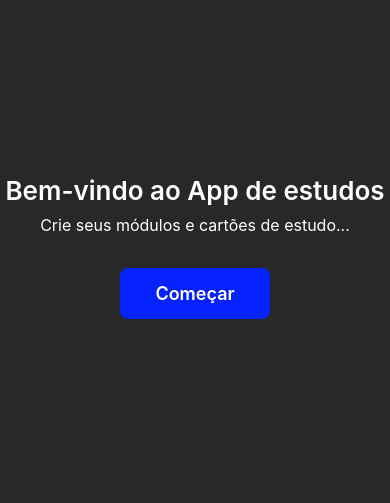
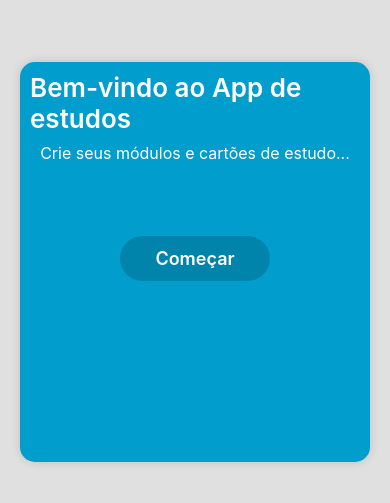
Before and after one commit to sampaio-fernando/App_React-Native, a React Native app in the folder app-react/: screen /telaLogin in a window 390 px wide. Shown: the part 205-708 px from the top of the page. Built offline with nearby package versions, Linux system fonts and the light colour scheme.

Commit message:
ajustes-finais

```diff
--- a/app-react/screens/Flashcards.js
+++ b/app-react/screens/Flashcards.js
@@ -165,7 +165,7 @@ export default function TelaFlashcards({ route, navigation }) {
                 >
                   {isCorrect ? "✔ Resposta Correta!" : "✘ Resposta Errada"}
                 </Text>
-                <Text style={{ marginTop: 10, color: "white" }}>
+                <Text style={{ marginTop: 10 }}>
                   Correto: {flashcards[currentIndex].back}
                 </Text>
               </View>
@@ -220,7 +220,7 @@ const styles = StyleSheet.create({
   container: {
     flex: 1,
     padding: 20,
-    backgroundColor: "#282828ff",
+    backgroundColor: "#80bed1ff",
   },
 
   title: {
@@ -240,8 +240,8 @@ const styles = StyleSheet.create({
     borderRadius: 12,
     paddingHorizontal: 15,
     marginBottom: 12,
-    backgroundColor: "#2C2C2C",
-    color: "white",
+    backgroundColor: "#eeededff",
+    color: "black",
     fontSize: 17,
   },
   // BOTÕES PADRÃO
@@ -275,7 +275,7 @@ const styles = StyleSheet.create({
     borderRadius: 12,
     marginBottom: 15,
     alignItems: "center",
-    backgroundColor: "#2C2C2C",
+    backgroundColor: "#eee4e4ff",
 
     // Sombras
     elevation: 3,
@@ -288,13 +288,13 @@ const styles = StyleSheet.create({
   front: {
     fontSize: 20,
     fontWeight: "bold",
-    color: "#FFFFFF",
+    color: "#000000ff",
     textAlign: "center",
   },
 
   back: {
     fontSize: 18,
-    color: "#CCCCCC",
+    color: "#212121ff",
     marginTop: 10,
     textAlign: "center",
   },
@@ -313,8 +313,6 @@ const styles = StyleSheet.create({
     borderRadius: 12,
     marginBottom: 12,
     alignItems: "center",
-
-    // Sombras
     elevation: 2,
     shadowColor: "#000",
     shadowOpacity: 0.2,
--- a/app-react/screens/TelaInicial.js
+++ b/app-react/screens/TelaInicial.js
@@ -103,7 +103,7 @@ const styles = StyleSheet.create({
     container: {
         flex: 1,
         padding: 20,
-        backgroundColor: "#282828ff",
+        backgroundColor: "#80bed1ff",
     },
 
     title: {
@@ -121,10 +121,10 @@ const styles = StyleSheet.create({
         borderColor: "#333",
         borderRadius: 12,
         paddingHorizontal: 15,
-        backgroundColor: "#2C2C2C",
+        backgroundColor: "#eeededff",
         marginTop: 15,
         marginBottom: 10,
-        color: "white",
+        color: "black",
         fontSize: 18,
     },
 
@@ -155,7 +155,7 @@ const styles = StyleSheet.create({
         flexDirection: "row",
         justifyContent: "space-between",
         alignItems: "center",
-        backgroundColor: "#2C2C2C",
+        backgroundColor: "#eee4e4ff",
         paddingVertical: 15,
         paddingHorizontal: 12,
         borderRadius: 12,
@@ -171,12 +171,12 @@ const styles = StyleSheet.create({
 
     deckText: {
         fontSize: 18,
-        color: "#FFF",
+        color: "#000000ff",
         fontWeight: "600",
     },
 
     actionText: {
-        color: "#FFD93D",
+        color: "#004aebff",
         marginLeft: 12,
         fontSize: 15,
         fontWeight: "600",
--- a/app-react/screens/TelaLogin.js
+++ b/app-react/screens/TelaLogin.js
@@ -6,6 +6,7 @@ export default function TelaLogin({navigation}){
     return(
         <View style={styles.container}>
 
+            <View style={styles.top}>
                 <Text style={styles.title}>Bem-vindo ao App de estudos</Text>
                 <Text style={{margin: 3, fontSize: 16, color: "white"}}>
                     Crie seus módulos e cartões de estudo...
@@ -19,6 +20,7 @@ export default function TelaLogin({navigation}){
                 </TouchableOpacity>
 
             </View>
+        </View>
     );
 }
 
@@ -28,7 +30,19 @@ const styles = StyleSheet.create({
         alignItems: 'center',
         justifyContent: 'center',
         paddingTop: 90,
-        backgroundColor: "#282828ff",
+        backgroundColor: "#e0e0e0ff",
+    },
+    top:{
+        backgroundColor: "#009dcdff",
+        borderRadius: 15,
+        maxWidth: 350,
+        padding: 10,
+        height: 400,
+        display: 'flex',
+        alignItems: 'center',
+        shadowColor: "#000",
+        shadowOpacity: 0.15,
+        shadowRadius: 10,
     },
     title:{
         fontSize: 26,
@@ -37,11 +51,12 @@ const styles = StyleSheet.create({
         marginBottom: 6,
     },
     button:{
-        backgroundColor: "#0623ffff",
-        padding: 15,
-        borderRadius: 8,
+        backgroundColor: "#0084acff",
+        padding: 12,
+        borderRadius: 25,
         width: 150,
         margin: 30,
-        alignItems: 'center'
+        alignItems: 'center',
+        marginTop: 70
     }
 })
```
Lines whose indentation alone changed are shown as unchanged.
